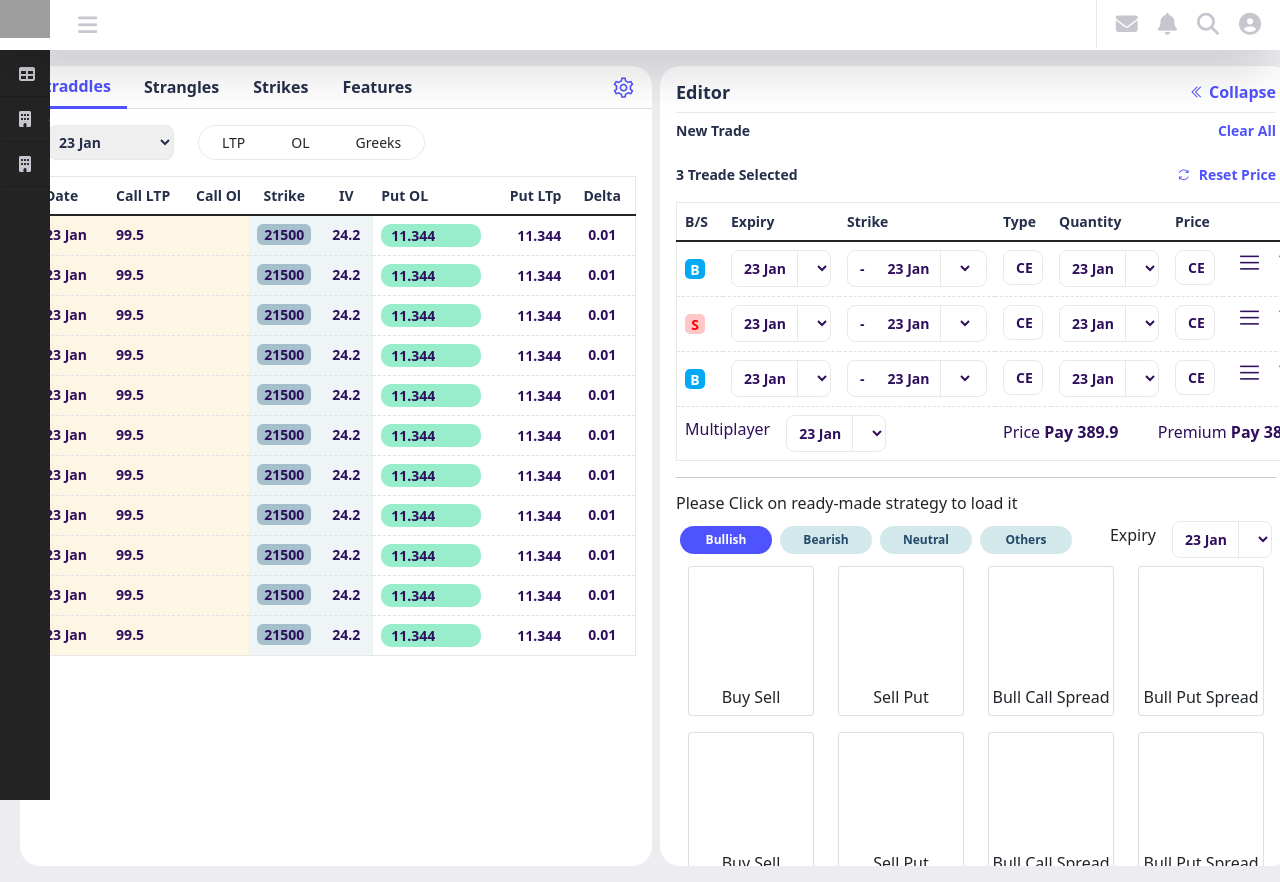
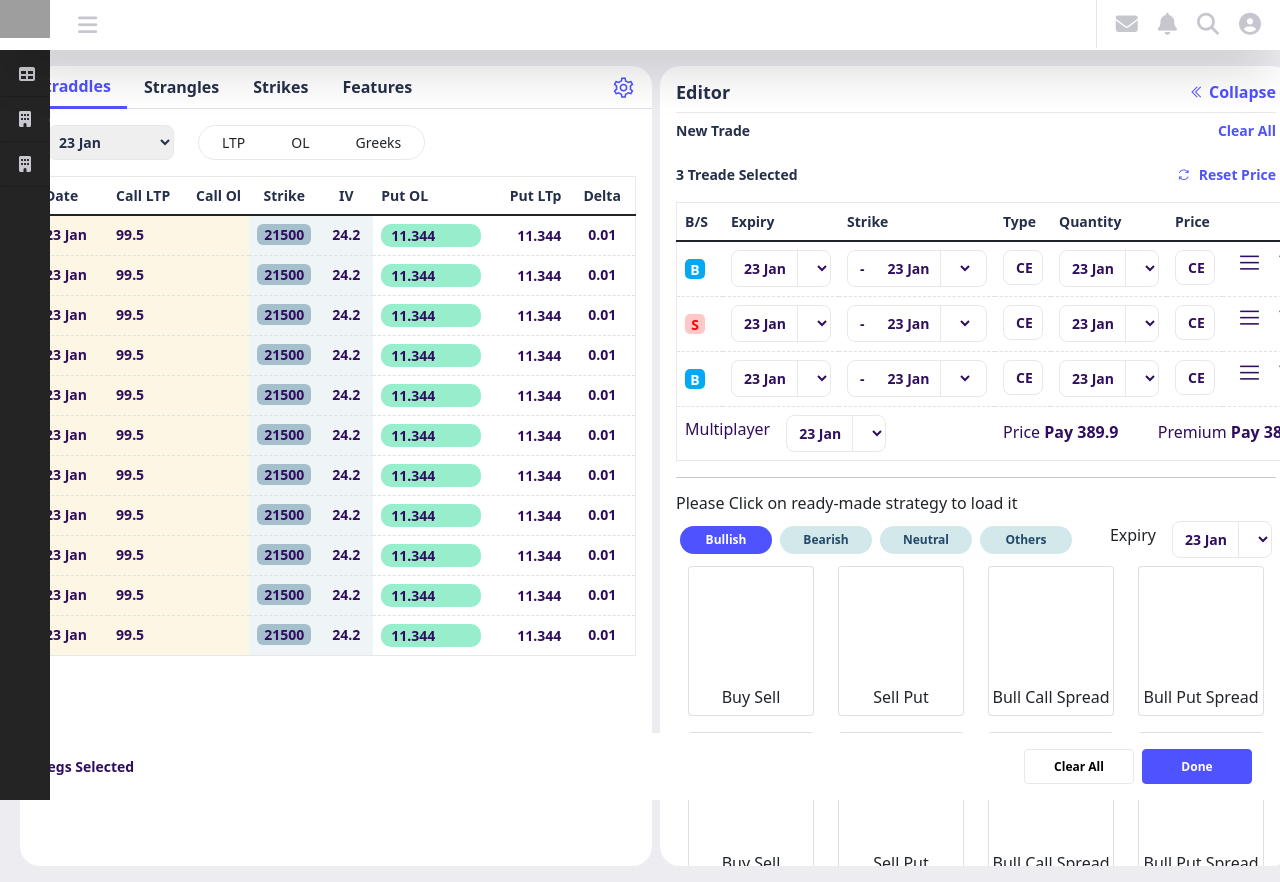
Before and after one commit to abhishek026/einvesta, an Angular app: page /strategy-home in a window 1280 px wide. Built offline with nearby package versions, Linux system fonts and the light colour scheme; grey boxes are pictures that could not be loaded.

Commit message:
ui changes

```diff
--- a/src/app/components/strategy-home/strategy-home.component.html
+++ b/src/app/components/strategy-home/strategy-home.component.html
@@ -521,3 +521,13 @@
             </div>
         </div>
     </div>
+    <div class="row m-0 bottom_sec">
+        <div class="col-md-12 d-flex align-items-center justify-content-between">
+            <span>3 Legs Selected</span>
+            <div class="d-flex align-items-center justify-content-end">
+                <button class="clear_btn me-2">Clear All</button>
+                <button class="done_btn">Done</button>
+
+            </div>
+        </div>
+    </div>
--- a/src/app/components/strategy-home/strategy-home.component.scss
+++ b/src/app/components/strategy-home/strategy-home.component.scss
@@ -357,3 +357,34 @@ select{
     justify-content: end;
   }
 }
+.bottom_sec{
+  position: fixed;
+  bottom: 0;
+  width: 100%;
+  background: #FFF;
+  padding: 16px 16px;
+.clear_btn{
+  border: 1px solid #e8e8e8;
+  height: 35px;
+  font-size: 12px;
+  font-weight: 600;
+  background: #FFF;
+  width: 110px;
+  border-radius: 4px;
+}
+.done_btn{
+  background-color: #4f52ff;
+  width: 110px;
+border: 1px solid #4f52ff;
+border-radius: 4px;
+  color: #FFF;
+  height: 35px;
+  font-size: 12px;
+  font-weight: 600;
+}
+span{
+  color: #2F0F5D;
+    font-weight: 600;
+    font-size: 14px;
+}
+}
```
